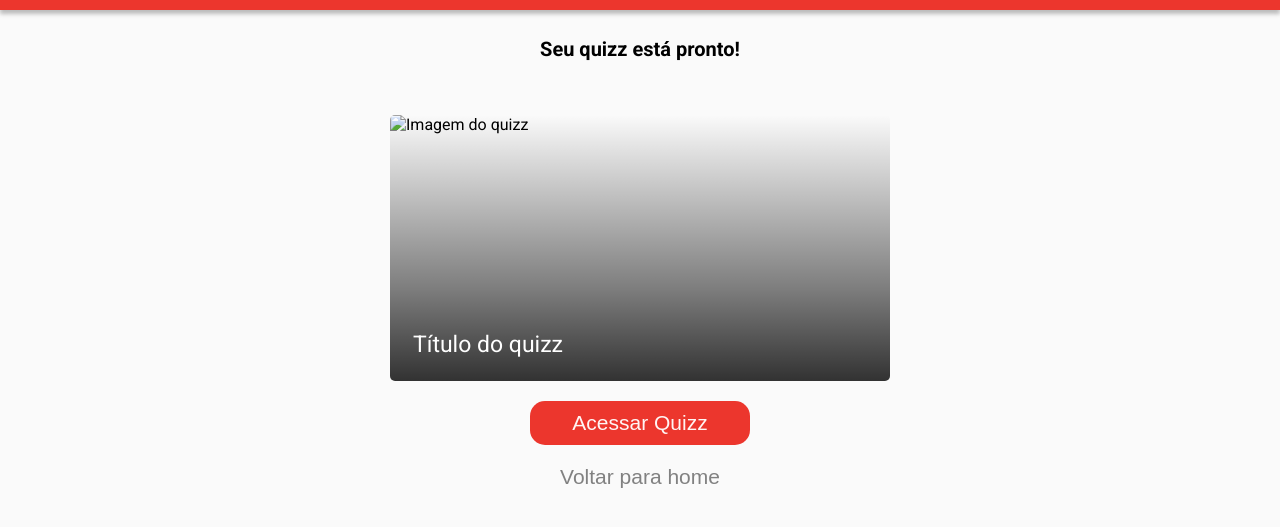
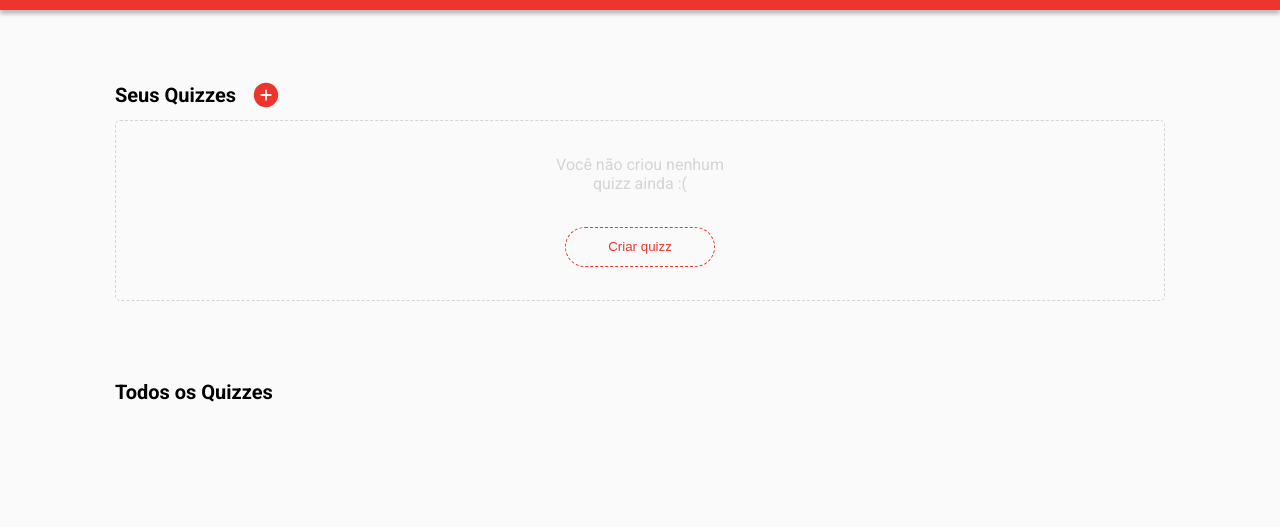
Before and after one commit to dr1co/buzzquizz, a plain HTML site: page index.html in a window 1280 px wide. Shown: the part 59-586 px from the top of the page. Drawn offline with nearby package versions, Linux system fonts and the light colour scheme.

Commit message:
Botao implementado

```diff
--- a/assets/css/criacao-sucesso-quizz-style.css
+++ /dev/null
@@ -1,64 +0,0 @@
-.image-background {
-    width: 100%;
-    height: 100%;
-    margin: 20px auto;
-    border-radius: 5px;
-    background-image: linear-gradient(180deg, rgba(255, 255, 255, 0) 0%, rgba(0, 0, 0, 0.5) 65.62%, rgba(0, 0, 0, 0.8) 100%);
-    position: relative;
-}
-
-.image {
-    margin: 20px auto;
-    width: 500px;
-    height: 266px;
-    position: relative;
-}
-
-.quizz-image {
-    width: 100%;
-    height: 100%;
-    margin: 20px auto;
-    border-radius: 5px;
-    position: absolute;
-}
-
-.image-background p {
-    margin: 23px;
-    font-weight: 400;
-    font-size: 23px;
-    color: #FFFFFF;
-    word-wrap: break-word;
-    position: absolute;
-    bottom: 0;
-}
-
-.view-quizz-button {
-    width: 220px;
-    height: 44px;
-    margin: 20px auto;
-    font-size: 21px;
-    color: #FFF5F4;
-    background-color: #EC362D;
-    border-radius: 15px;
-}
-
-.home-button {
-    background-color: transparent;
-    color: #818181;
-    font-size: 21px;
-}
-
-@media (max-width: 1100px) {
-    .quizz-image {
-        width: 340px;
-        height: 181px;
-    }
-
-    .quizz-image p {
-        font-size: 19px;
-    }
-
-    .view-quizz-button, .home-button {
-        font-size: 18px;
-    }
-}
--- /dev/null
+++ b/assets/css/navegacao-criar-quizz-style.css
@@ -0,0 +1,53 @@
+#navegacao {
+    width: 1050px;
+    margin: 70px auto;
+}
+
+#navegacao h3 {
+    font-size: 20px;
+}
+
+.user-quizzes {
+    width: 100%;
+}
+
+.user-quizzes-title ion-icon {
+    color: #EC362D;
+    font-size: 30px;
+    margin-left: 15px;
+    cursor: pointer;
+}
+
+.create-quizz {
+    width: 100%;
+    height: 181px;
+    margin: 10px auto 78px auto;
+    border: 1px dashed #D4D4D4;
+    border-radius: 5px;
+}
+
+.create-quizz p {
+    text-align: center;
+    color: #D4D4D4;
+}
+
+.create-quizz button {
+    margin-top: 34px;
+    width: 150px;
+    height: 40px;
+    background-color: transparent;
+    color: #EC362D;
+    border: 1px dashed #EC362D;
+    border-radius: 20px;
+    cursor: pointer;
+}
+
+@media (max-width: 1100px) {
+    #navegacao {
+        width: 100%;
+        margin: 70px 15px;
+    }
+    .user-quizzes-title {
+        justify-content: space-between;
+    }
+}
--- a/assets/js/criacao-sucesso-quizz-script.js
+++ /dev/null
@@ -1,18 +0,0 @@
-const quizzBasicInfos = JSON.parse(localStorage.getItem("quizzObjectRequest"))
-
-function setBasicInfos() {
-    document.querySelector(".quizz-image").src = `${quizzBasicInfos.image}`;
-    document.querySelector(".image-background p").innerHTML = `${quizzBasicInfos.title}`;
-}
-
-function viewQuizz() {
-    document.getElementById("sucesso-do-quizz").style.display = "none";
-    //document.getElementById("visualizar-quizz").style.display = "block"; -- Seria para mostrar a página de visualização do quizz, ainda não sei como passar os parâmetros uma vez que essa página não está definida ainda...
-}
-
-function toHome() {
-    document.getElementById("sucesso-do-quizz").style.display = "none";
-    //document.getElementBById("página-home").style.display = "block"; -- Para mostrar a página home
-}
-
-setBasicInfos();
--- /dev/null
+++ b/assets/js/navegacao-criar-quizz-script.js
@@ -0,0 +1 @@
+console.log("hello world")
--- a/index.html
+++ b/index.html
@@ -11,30 +11,39 @@
     <!-- DEFAULT CSS -->
     <link rel="stylesheet" href="./assets/css/style.css">
     <!-- CONTEXT CSS -->
-    <link rel="stylesheet" href="./assets/css/criacao-sucesso-quizz-style.css">
+    <link rel="stylesheet" href="./assets/css/navegacao-criar-quizz-style.css">
 </head>
 <body>
 <header>
     <h1 class="header-title">BuzzQuizz</h1>
 </header>
 <main>
-    <section id="sucesso-do-quizz" class="flex flex-direction-column">
-        <h1 class="default-title flex justify-content-center"> Seu quizz está pronto! </h1>
-        <div class="image">
-            <img class="quizz-image" alt="Imagem do quizz"/>
-            <div class="image-background">
-                <p> Título do quizz </p>
+    <section id="navegacao" class="flex flex-direction-column">
+        <div class="user-quizzes flex flex-direction-column">
+            <div class="user-quizzes-title flex align-items-center">
+                <h3> Seus Quizzes </h3>
+                <ion-icon name="add-circle"></ion-icon>
             </div>
+            <div class="create-quizz flex flex-direction-column justify-content-center align-items-center">
+                <p> Você não criou nenhum <br> quizz ainda :( </p>
+                <button> Criar quizz </button>
+            </div>
+            <ul class="user-quizzes-list">
+
+            </ul>
         </div>
-        <div class="flex flex-direction-column justify-content-center">
-            <button class="view-quizz-button" onclick="viewQuizz()"> Acessar Quizz </button>
-            <button class="home-button" onclick="toHome()"> Voltar para home</button>
+        <div class="all-quizzes flex flex-direction-column">
+            <h3> Todos os Quizzes </h3>
+            <ul class="quizzes-list">
+
+            </ul>
         </div>
     </section>
 </main>
 <!-- DEFAULT JS -->
 <script src="./assets/js/script.js"></script>
 <!-- CONTEXT JS -->
-<script src="./assets/js/criacao-sucesso-quizz-script.js"></script>
+<script src="./assets/js/navegacao-criar-quizz-script.js"></script>
+<script src="https://unpkg.com/ionicons@5.4.0/dist/ionicons.js"></script>
 </body>
 </html>
```
